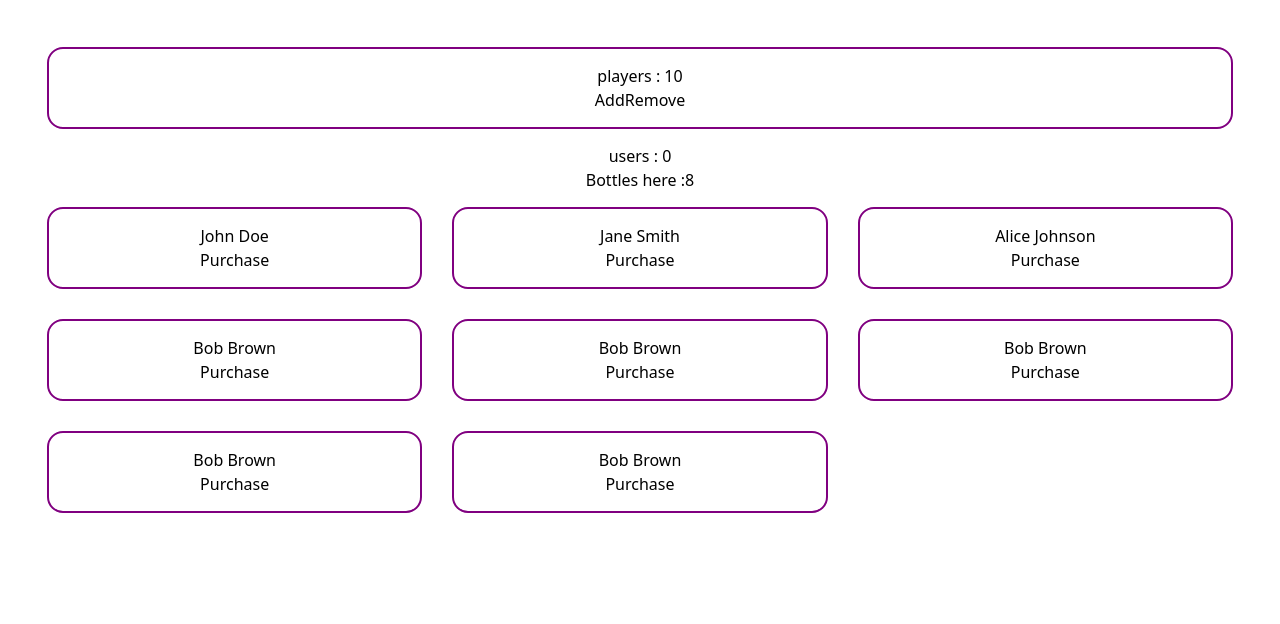
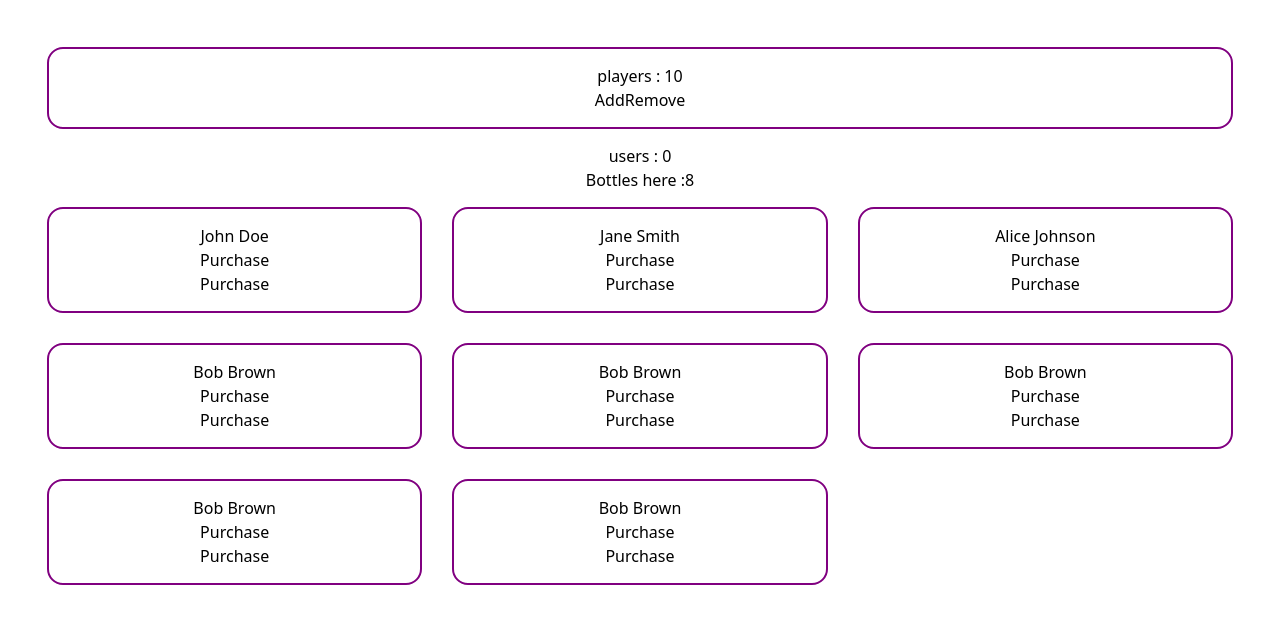
Before and after one commit to sanjidatanha09/React_state, a React (Vite) app: page / in a window 1280 px wide. Shown: the top 624 px of the page. Built offline with nearby package versions, Linux system fonts and the light colour scheme; no server answers.

Commit message:
new button ad

```diff
--- a/src/BottlesCard.jsx
+++ b/src/BottlesCard.jsx
@@ -20,6 +20,11 @@ const BottlesCard = ({ bottlecard,handleAddtoCart }) => {
         <div style={teamStyle}>
             <h2>{name}</h2>
             <button className='btn border-t-neutral-800' onClick={() => handleAddtoCart()}>Purchase</button>
+
+
+            <div>
+                <button className='btn border-t-neutral-800' >Purchase</button>
+            </div>
         </div>
     );
 };
```
